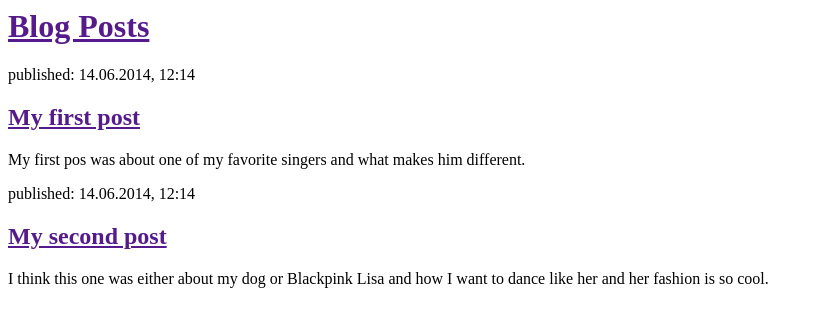
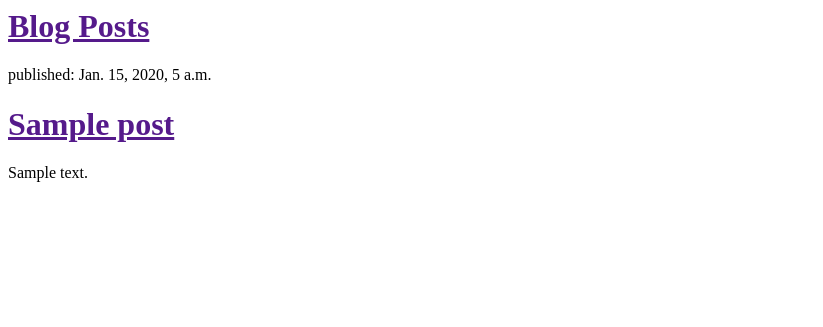
Before and after one commit to rinka2000/my-first-blog, a Django app: template djangogirls/blog/templates/blog/post_list.html in a window 1280 px wide. Shown: the top 327 px of the page, without its empty margins (0-823 px from the left). Run offline with Django 3.2, Linux system fonts and the light colour scheme; the template is opened without the code that fills it: values that come from a table or form of the project are taken from there, others are empty; tables that the repository leaves empty hold one stand-in row (values such as "Sample post").

Commit message:
Modified templates to diplay posts nicer

```diff
--- a/djangogirls/blog/templates/blog/post_list.html
+++ b/djangogirls/blog/templates/blog/post_list.html
@@ -7,16 +7,12 @@
             <h1><a href="">Blog Posts</a></h1>
         </div>
 
+{% for post in posts%}
         <div>
-            <p>published: 14.06.2014, 12:14</p>
-            <h2><a href="">My first post</a></h2>
-            <p> My first pos was about one of my favorite singers and what makes him different.</p>
+          <p>published: {{ post.published_date }}</p>
+          <h1><a href="">{{ post.title }}</a></h1>
+          <p>{{ post.text|linebreaksbr }}</p>
         </div>
-
-        <div>
-            <p>published: 14.06.2014, 12:14</p>
-            <h2><a href="">My second post</a></h2>
-            <p>I think this one was either about my dog or Blackpink Lisa and how I want to dance like her and her fashion is so cool.</p>
-        </div>
+{% endfor %}
     </body>
 </html>
```
Also changed, not shown: djangogirls/blog/views.py (+7 -1 lines).
